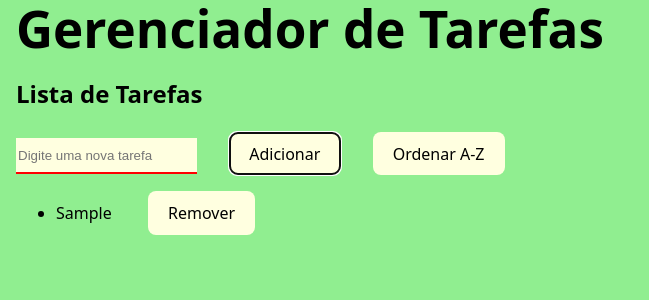
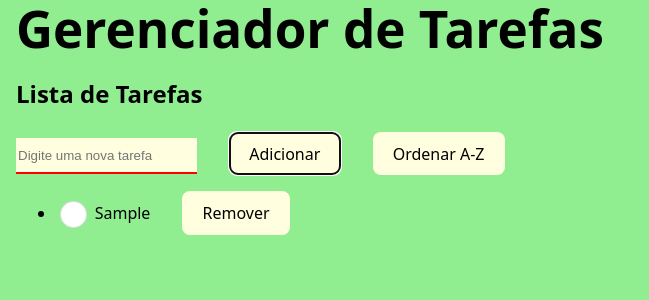
Before and after one commit to vomeajuda/todo_list, a React (Vite) app: page / in a window 1280 px wide. Both pictures are taken after typing "Sample" into the empty fields and a click on the button "Adicionar". Shown: the top 300 px of the page, without its empty margins (0-649 px from the left). Built offline with nearby package versions, Linux system fonts and the light colour scheme.

Commit message:
basico ta feito

```diff
--- a/src/components/ListaTarefas.css
+++ b/src/components/ListaTarefas.css
@@ -4,6 +4,25 @@ input[type=text] {
     height: 2rem;
     background-color: lightyellow;
     color: black;
+}
+
+input[type=checkbox] {
+    width: 2em;
+    height: 2em;
+    background-color: white;
+    border-radius: 50%;
+    vertical-align: middle;
+    border: 1px solid #ddd;
+    appearance: none;
+    -webkit-appearance: none;
+    outline: none;
+    cursor: pointer;
+    margin-right: 0.5rem;
+}
+
+input[type=checkbox]:checked {
+    background-color: lightblue;
+    border: 1px solid #ddd;
 }
 
 li {
--- a/src/components/ListaTarefas.jsx
+++ b/src/components/ListaTarefas.jsx
@@ -31,7 +31,7 @@ function ListaTarefas() {
 
     const adicionarTarefa = () => {
         if (novaTarefa.trim() !== '') {
-            const novasTarefas = [...tarefas, novaTarefa];
+            const novasTarefas = [...tarefas, { texto: novaTarefa, concluida: false }];
             setTarefas(novasTarefas);
             setTarefasOriginais(novasTarefas);
             setNovaTarefa('');
@@ -44,11 +44,19 @@ function ListaTarefas() {
         setTarefasOriginais(novasTarefas);
     };
 
+    const marcarConcluida = (indice) => {
+        const novasTarefas = tarefas.map((tarefa, i) =>
+            i === indice ? { ...tarefa, concluida: !tarefa.concluida } : tarefa
+        );
+        setTarefas(novasTarefas);
+        setTarefasOriginais(novasTarefas);
+    };
+
     const ordenarTarefas = () => {
         if (ordenado) {
             setTarefas(tarefasOriginais);
         } else {
-            const tarefasOrdenadas = [...tarefas].sort((a, b) => a.localeCompare(b));
+            const tarefasOrdenadas = [...tarefas].sort((a, b) => a.texto.localeCompare(b.texto));
             setTarefas(tarefasOrdenadas);
         }
         setOrdenado(!ordenado);
@@ -70,7 +78,14 @@ function ListaTarefas() {
             <ul>
                 {tarefas.map((tarefa, indice) => (
                     <li key={indice}>
-                        {tarefa}{' '}
+                        <input
+                            type="checkbox"
+                            checked={tarefa.concluida}
+                            onChange={() => marcarConcluida(indice)}
+                        />
+                        <span style={{ textDecoration: tarefa.concluida ? 'line-through' : 'none' }}>
+                            {tarefa.texto}
+                        </span>
                         <button onClick={() => removerTarefa(indice)}>Remover</button>
                     </li>
                 ))}
```
